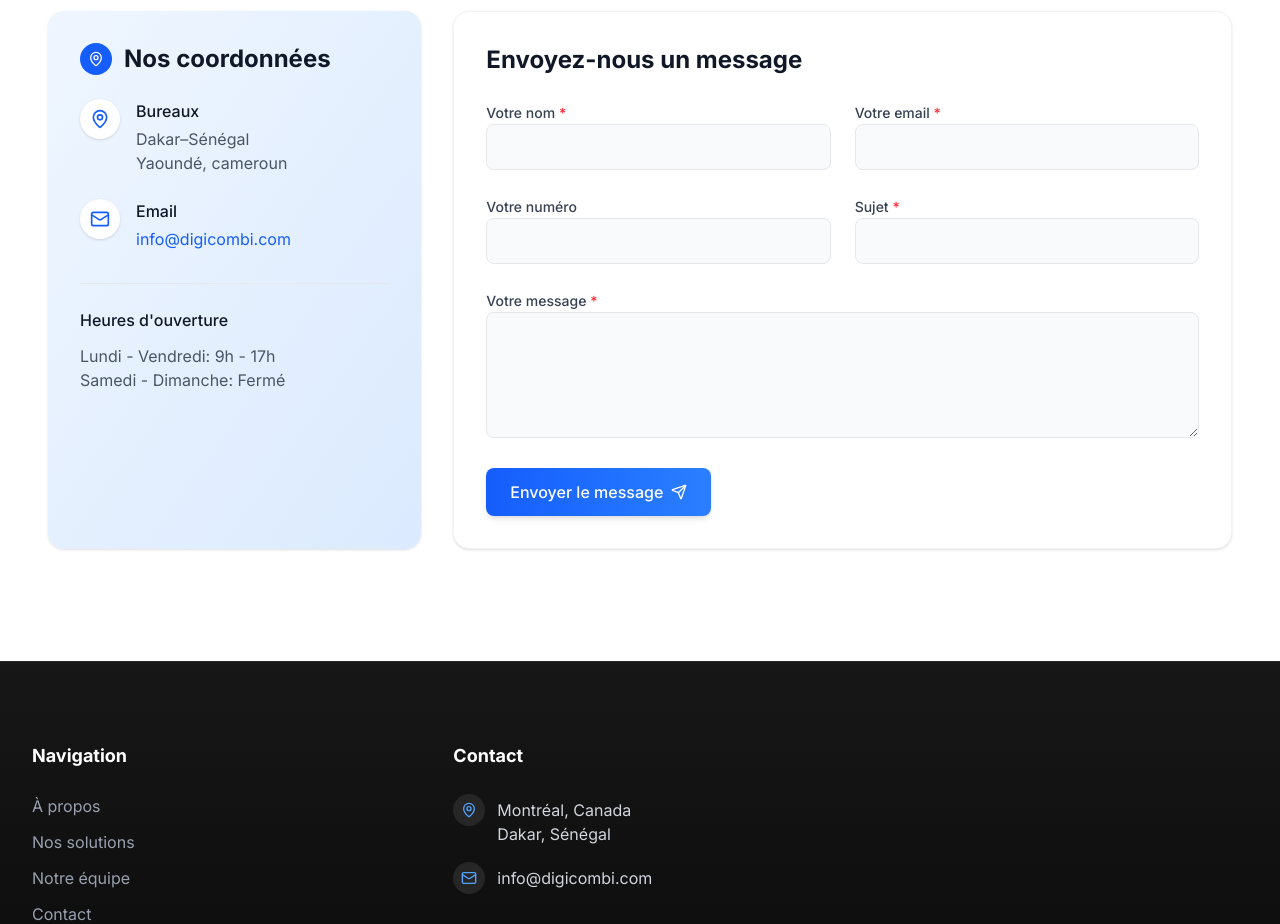
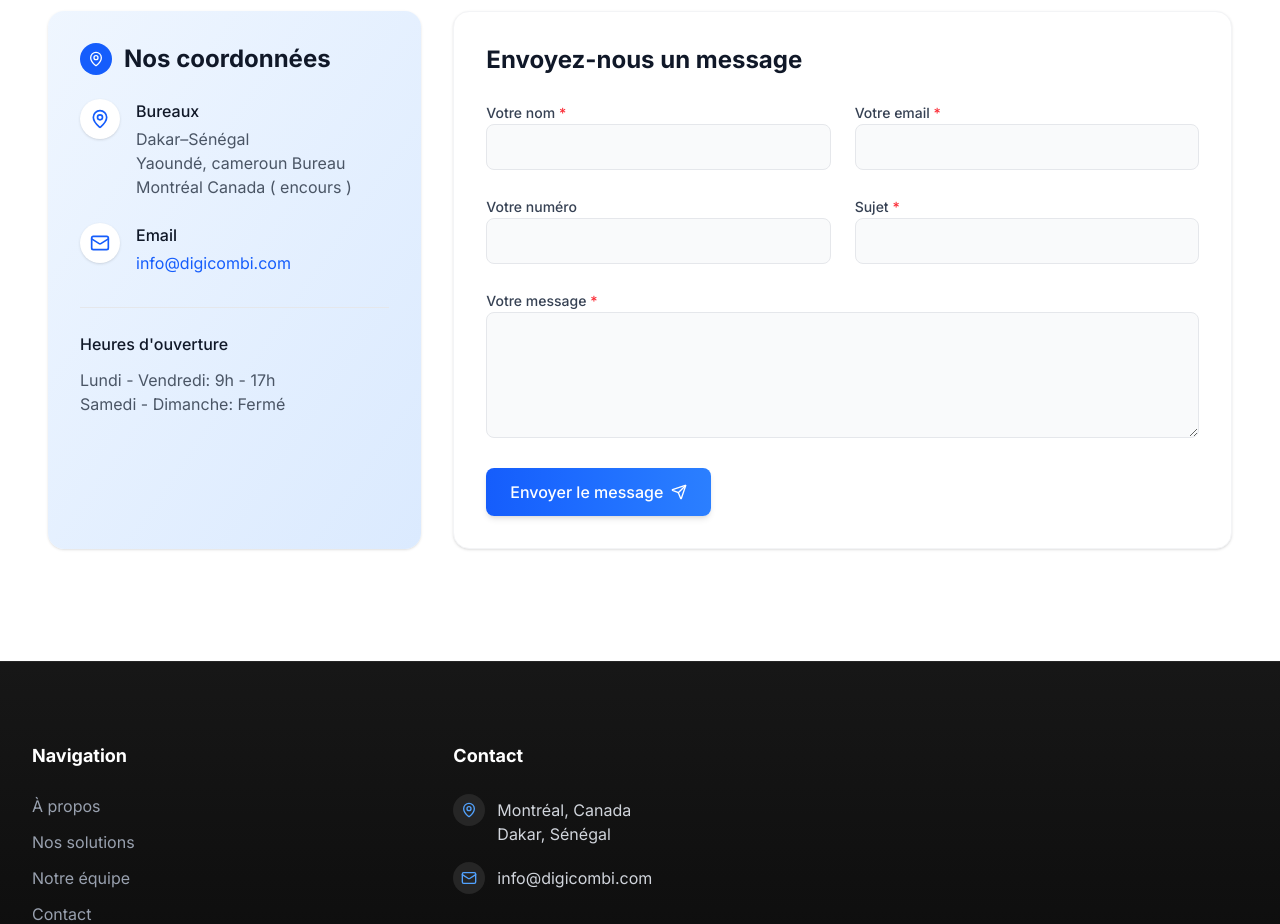
Before and after one commit to hazinofan/digicombi, a Next.js app: page / in a window 1280 px wide. Shown: the part 5380-6304 px from the top of the page. Built offline with nearby package versions, Linux system fonts and the light colour scheme.

Commit message:
another update

```diff
--- a/src/pages/index.tsx
+++ b/src/pages/index.tsx
@@ -600,6 +600,7 @@ export default function Home() {
                         <p className="text-gray-600 dark:text-gray-400 mt-1">
                           Dakar–Sénégal <br />
                           Yaoundé, cameroun
+                          Bureau Montréal Canada ( encours )
                         </p>
                       </div>
                     </li>
```
